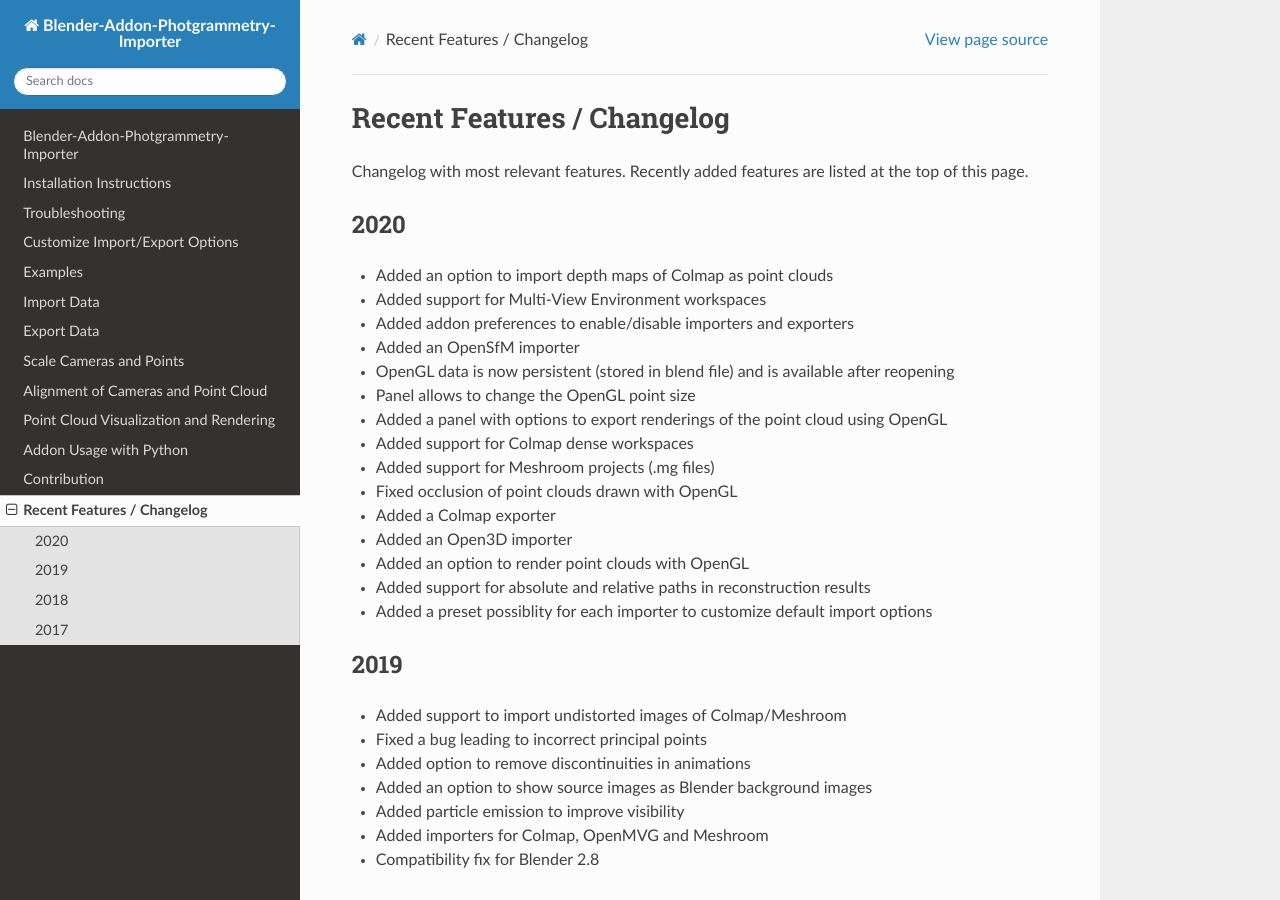
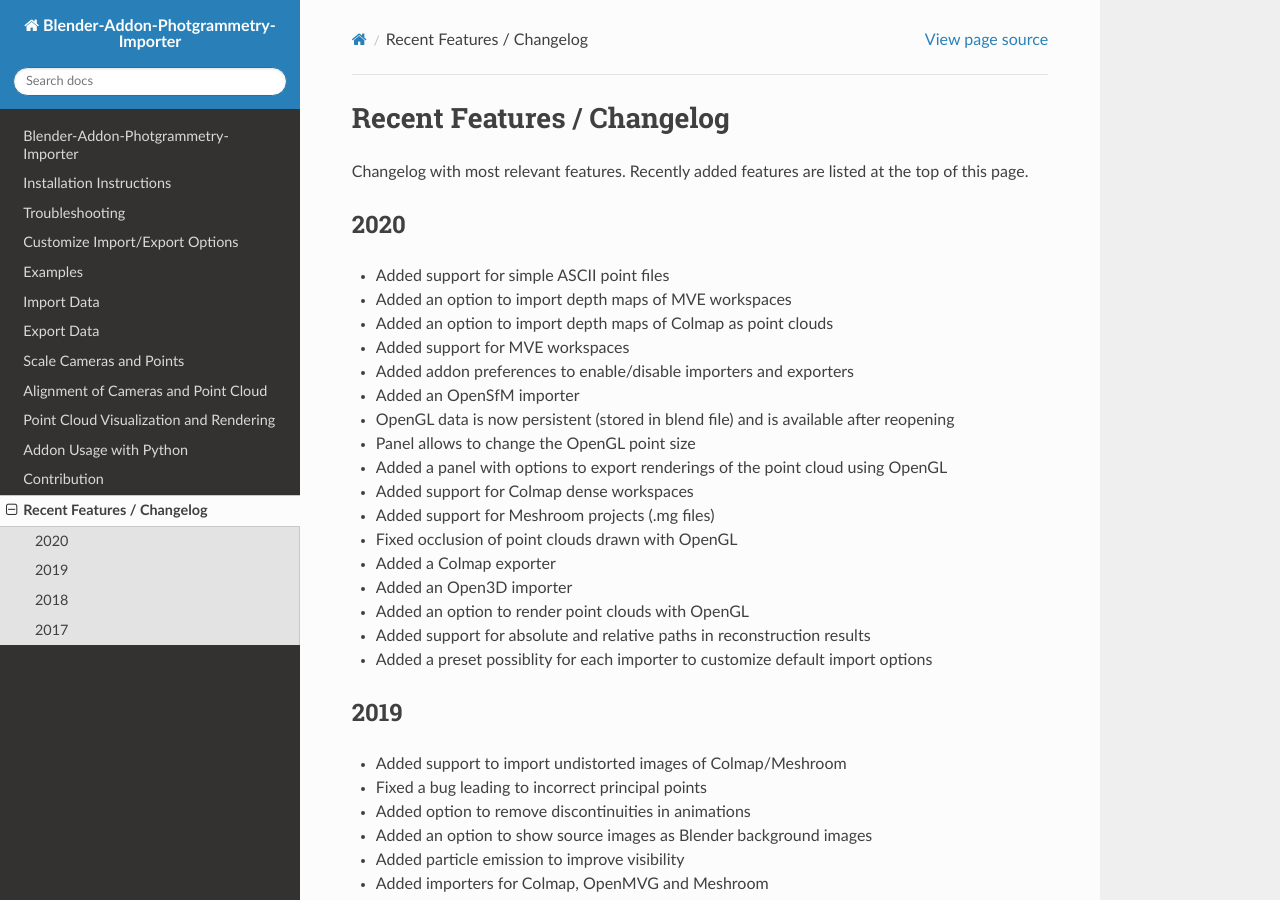
Before and after one commit to SBCV/Blender-Addon-Photogrammetry-Importer, a Sphinx documentation site: the page built from doc/sphinx/source/changelog.rst, in a window 1280 px wide and 900 px high. Built offline with Sphinx 7.4.7 and the Read the Docs theme 2.0.0, drawn with Linux system fonts in a browser that asks for light colours.

Commit message:
Changelog update

```diff
--- a/doc/sphinx/source/changelog.rst
+++ b/doc/sphinx/source/changelog.rst
@@ -7,8 +7,10 @@
 2020
 ====
 
+* Added support for simple ASCII point files
+* Added an option to import depth maps of MVE workspaces
 * Added an option to import depth maps of Colmap as point clouds
-* Added support for Multi-View Environment workspaces
+* Added support for MVE workspaces
 * Added addon preferences to enable/disable importers and exporters
 * Added an OpenSfM importer
 * OpenGL data is now persistent (stored in blend file) and is available after reopening
```
